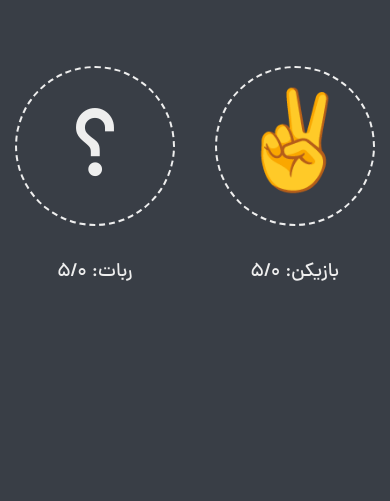
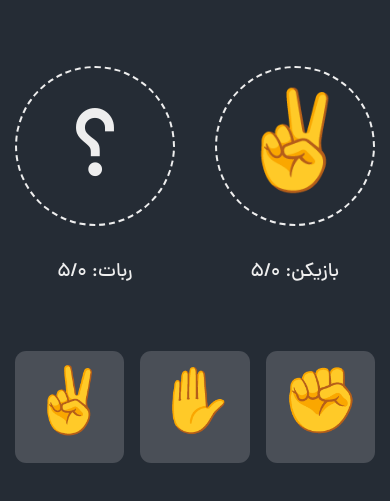
Before and after one commit to hadiheidariazar/rock-paper-scissors-game, a plain HTML site: page index.html in a window 390 px wide. Shown: the part 99-600 px from the top of the page. Drawn offline with Linux system fonts and the light colour scheme.

Commit message:
finish coding section buttons template

```diff
--- a/index.html
+++ b/index.html
@@ -40,6 +40,11 @@
                     </p>
                 </div>
             </div>
+            <div class="buttons">
+                <button>✊</button>
+                <button>✋</button>
+                <button>✌</button>
+            </div>
         </main>
     </section>
 
--- a/style.css
+++ b/style.css
@@ -5,9 +5,10 @@
 
 :root {
     --primary-light: #eee;
-    --primary-dark: #222831;
-    --secondary-dark: #393e46;
-    --secondary-dark-hover: #4a4f57;
+    --primary-dark: #1a1e25;
+    --secondary-dark: #252c35;
+    --secondary-dark-active: #4a4f57;
+    --secondary-dark-hover: #5b5f68;
 }
 
 * {
@@ -79,6 +80,33 @@ section .scoreboard .weapon p {
     margin-top: 1rem;
 }
 
+section .buttons {
+    margin-top: 3rem;
+    display: flex;
+    justify-content: center;
+    align-items: center;
+    gap: 1rem;
+}
+
+section .buttons button {
+    display: flex;
+    justify-content: center;
+    align-items: center;
+    font-size: 5rem;
+    width: 100%;
+    height: 9rem;
+    padding-bottom: 0.9rem;
+    cursor: pointer;
+    border-radius: .7rem;
+    background-color: var(--secondary-dark-active);
+    border: none;
+    transition: .2s;
+}
+
+section .buttons button:hover {
+    background-color: var(--secondary-dark-hover);
+}
+
 
 @media screen and (max-width: 568px) {
     header div h1 {
@@ -110,6 +138,17 @@ section .scoreboard .weapon p {
     section .scoreboard .weapon p {
         font-size: 6rem;
     }
+
+    section .buttons {
+        margin-top: 4rem;
+    }
+
+    section .buttons button {
+        font-size: 4rem;
+        width: 100%;
+        height: 7rem;
+        padding-bottom: 0.8rem;
+    }
 }
 
 @media screen and (max-width: 378px) {
@@ -137,4 +176,16 @@ section .scoreboard .weapon p {
     section .scoreboard .weapon p {
         font-size: 4.5rem;
     }
+
+    section .buttons {
+        margin-top: 5rem;
+        gap: .5rem;
+    }
+
+    section .buttons button {
+        font-size: 3.5rem;
+        width: 100%;
+        height: 6rem;
+        padding-bottom: 0.6rem;
+    }
 }
```
